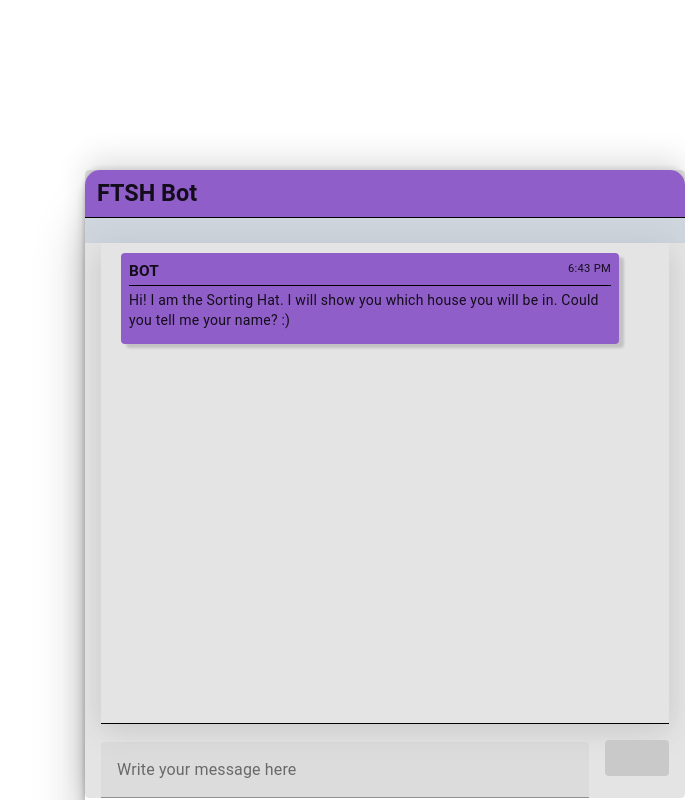
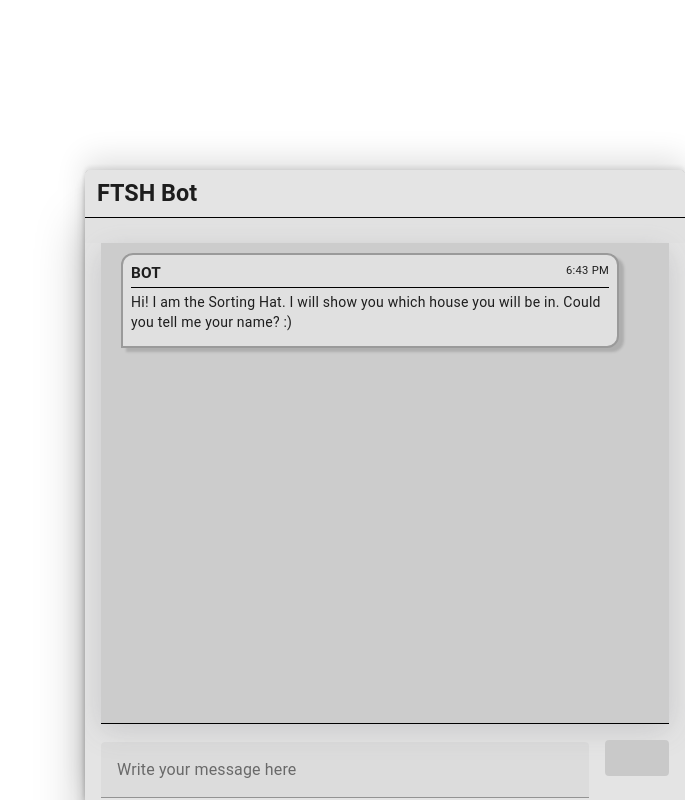
Before and after one commit to Mikael-Leger/FacingTheSortingHat, a Vue app: page / in a window 1280 px wide. Shown: the whole page, without its empty margins (595-1280 px from the left). Built offline with nearby package versions, Linux system fonts and the light colour scheme; some icons are missing; what vue3-mq would draw is missing.

Commit message:
better ui

```diff
--- a/src/components/chatbox/chatbox.css
+++ b/src/components/chatbox/chatbox.css
@@ -11,7 +11,7 @@
   width: 600px;
   height: 630px;
   border-bottom: 0;
-  border-radius: 15px 15px 0 0;
+  border-radius: 5px 5px 0 0;
   box-shadow: rgba(0, 0, 0, 0.25) 0px 54px 50px,
               rgba(0, 0, 0, 0.12) 0px -12px 30px,
               rgba(0, 0, 0, 0.12) 0px 4px 6px,
@@ -37,7 +37,6 @@
 .box-title {
   padding: 5px 12px;
   border-bottom: 1px solid black;
-  background-color: rgb(161, 105, 224);
   border-radius: 15px 15px 0 0;
 }
 
@@ -61,21 +60,25 @@
   min-height: 70px;
   padding: 8px;
   margin: 10px 0;
-  border-radius: 4px;
   box-shadow: rgb(0 0 0 / 15%) 5px 4px 2.6px;
+  background-color: rgb(250, 250, 250);
+  border: 2px solid rgb(172, 172, 172);
 }
 
 .message-bot {
+  border-radius: 12px 12px 12px 0;
   margin-left: 20px;
   margin-right: 50px;
-  background-color: rgb(161, 105, 224);
 }
 
 .message-user {
+  border-radius: 12px 12px 0 12px;
   text-align: right;
   margin-right: 20px;
   margin-left: 50px;
-  background-color: rgb(130, 204, 223);
+  font-weight: 700;
+  background-color: rgb(222, 226, 253);
+  border-color: rgb(90, 114, 252);
 }
 
 .message-infos {
@@ -101,6 +104,10 @@
   margin-top: 2px;
   padding-top: 5px;
   border-top: 1px solid black;
+}
+
+.message-user .message-content {
+  border-color: rgb(90, 114, 252);
 }
 
 .message-answers {
@@ -129,6 +136,7 @@
 }
 
 .box-chat {
+  background-color: rgb(228, 228, 228);
   box-shadow: rgba(100, 100, 111, 0.2) 0px 7px 29px 0px;
   min-height: 90%;
   list-style: none;
@@ -138,6 +146,7 @@
 
 .message-text-bar {
   padding-top: 10px;
+  margin-bottom: 5px;
   border-top: 1px solid black;
 }
 
--- a/src/components/chatbox/chatbox.html
+++ b/src/components/chatbox/chatbox.html
@@ -12,7 +12,7 @@
         </div>
       </v-card-title>
       <div class="box-progression">
-        <v-progress-linear v-model="progression" color="#3177bd" height="25">
+        <v-progress-linear v-model="progression" color="#e0e0e0" height="25">
           <template v-slot:default="{ progression }">
             <strong>{{ questionIndex > 0 ? `${Math.round((questionIndex * 100) / questions.length)}%` : '' }}</strong>
           </template>
--- a/src/components/chatbox/chatbox.js
+++ b/src/components/chatbox/chatbox.js
@@ -1,5 +1,5 @@
 import { ref } from 'vue';
-import questionsJson from '../../questions/sorting_hat.json';
+import questionsJson from '../../questions/sorting_hat_full.json';
 import SvgIcon from '@jamescoyle/vue-icon'
 import { mdiWindowRestore, mdiWindowMinimize, mdiSend } from '@mdi/js'
 import { MqResponsive } from "vue3-mq";
@@ -64,9 +64,6 @@ export default {
   mounted () {
     this.pushMessage('Hi! I am the Sorting Hat. I will show you which house you will be in. Could you tell me your name? :)', true);
     this.showBox = !this.showBox;
-    // this.startQuiz();
-    // this.startQuiz();
-    // this.startQuiz();
   },
   methods: {
     async sendAnswerWithCallback(title, eraseAnswers, callback) {
```
